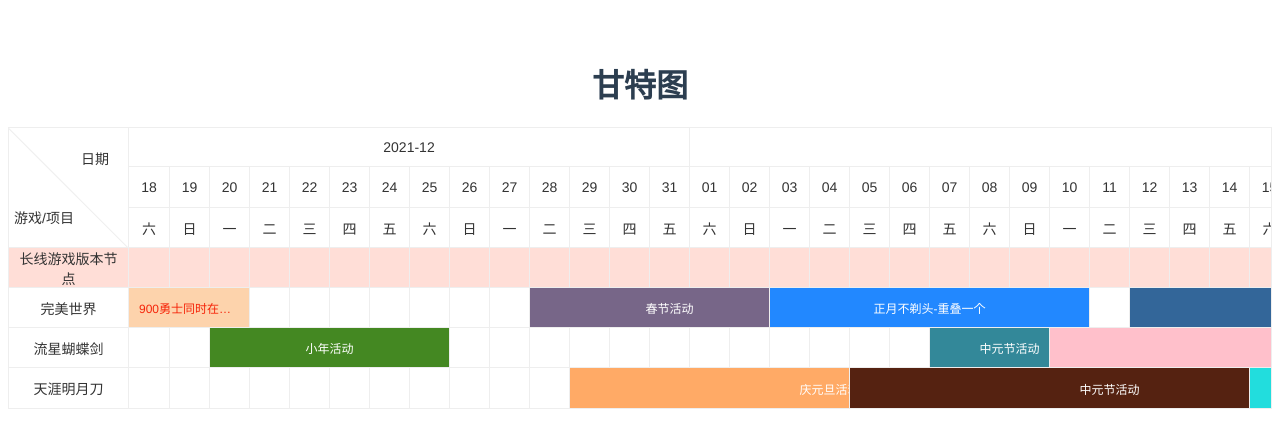
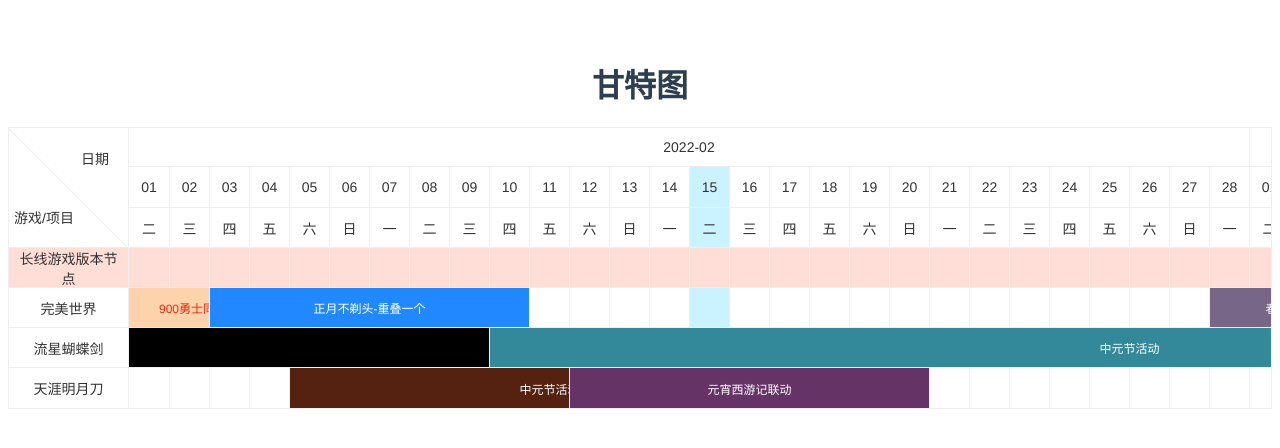
Before and after one commit to ddmy/vue3-gantt, a Vue app: page / in a window 1280 px wide. Shown: the top 448 px of the page. Built offline with nearby package versions, Linux system fonts and the light colour scheme.

Commit message:
修复bug，增加配置

```diff
--- a/src/App.vue
+++ b/src/App.vue
@@ -4,16 +4,20 @@
     :data="data"
     itemText="游戏/项目"
     dateText="日期"
-    :dateRangeList="['2021/12/18', '2022/2/20']"
+    :activeDate="'2022-02-15'"
+    :dateRangeList="dateRangeList"
     @scheduleClick="onScheduleClick"
   />
 </template>
 
 <script setup>
+import { ref } from 'vue'
 import Gantt from './components/Gantt.vue'
-import { fethDaysRange } from './util/index.js'
+import { fethDaysRange, fetchThreeDays } from './util/index.js'
 
-
+const dateRangeList = ref([])
+const currentRange = fetchThreeDays()
+dateRangeList.value = [currentRange[0], currentRange.at(-1)]
 
 
 /**
@@ -36,7 +40,7 @@
         desc: '这个活动很重要，6666666营收数百万，跨部门合作的一个大项目，BOSS亲自下场坐镇指挥，大家一定要团结一心!',
         backgroundColor: 'rgb(253, 211, 172)',
         textColor: 'rgb(245, 36, 9)',
-        days: fethDaysRange('2021-12-15', '2021-12-20')
+        days: fethDaysRange('2022-01-15', '2022-02-05')
       },
       {
         id: 222220,
@@ -44,7 +48,7 @@
         desc: '这个活动很重要，6666666营收数百万，跨部门合作的一个大项目，BOSS亲自下场坐镇指挥，大家一定要团结一心!',
         backgroundColor: '#768',
         textColor: '#fff',
-        days: fethDaysRange('2021-12-28', '2022-01-03')
+        days: fethDaysRange('2022-02-28', '2022-03-03')
       },
       {
         id: 555550,
@@ -52,7 +56,7 @@
         desc: '这个活动很重要，6666666营收数百万，跨部门合作的一个大项目，BOSS亲自下场坐镇指挥，大家一定要团结一心!',
         backgroundColor: '#28f',
         textColor: '#fff',
-        days: fethDaysRange('2022-01-03', '2022-01-10')
+        days: fethDaysRange('2022-02-03', '2022-02-10')
       },
       {
         id: 111110,
@@ -60,7 +64,7 @@
         desc: '这个活动很重要，营收数百万，跨部门合作的一个大项目，BOSS亲自下场坐镇指挥，大家一定要团结一心!',
         backgroundColor: '#369',
         textColor: '#fff',
-        days: fethDaysRange('2022-01-12', '2022-01-23')
+        days: fethDaysRange('2022-03-12', '2022-03-23')
       },
       {
         id: 44440,
@@ -68,7 +72,7 @@
         desc: '这个活动很重要，营收数百万，跨部门合作的一个大项目，BOSS亲自下场坐镇指挥，大家一定要团结一心!',
         backgroundColor: '#a59',
         textColor: '#fff',
-        days: fethDaysRange('2022-02-14', '2022-02-20')
+        days: fethDaysRange('2022-03-26', '2022-04-20')
       },
     ],
   },
@@ -78,12 +82,20 @@
     name: '流星蝴蝶剑',
     schedule: [
       {
+        id: 222221,
+        name: '小年活动',
+        desc: '这个活动很重要，6666666营收数百万，跨部门合作的一个大项目，BOSS亲自下场坐镇指挥，大家一定要团结一心!',
+        backgroundColor: '#482',
+        textColor: '#fff',
+        days: fethDaysRange('2022-02-25', '2022-03-10')
+      },
+      {
         id: 111111,
         name: '中元节活动',
         desc: '这个活动很重要，营收数百万，跨部门合作的一个大项目，BOSS亲自下场坐镇指挥，大家一定要团结一心!',
         backgroundColor: '#389',
         textColor: '#fff',
-        days: fethDaysRange('2022-01-10', '2022-01-13')
+        days: fethDaysRange('2022-02-10', '2022-03-13')
       },
       {
         id: 3333331,
@@ -91,15 +103,7 @@
         desc: '浪漫情人节，让玩家冲大把大把的钱，营收破亿！！！冲冲冲！',
         backgroundColor: 'pink',
         textColor: '#333',
-        days: fethDaysRange('2022-01-13', '2022-01-28')
-      },
-      {
-        id: 222221,
-        name: '小年活动',
-        desc: '这个活动很重要，6666666营收数百万，跨部门合作的一个大项目，BOSS亲自下场坐镇指挥，大家一定要团结一心!',
-        backgroundColor: '#482',
-        textColor: '#fff',
-        days: fethDaysRange('2021-12-23', '2021-12-28')
+        days: fethDaysRange('2022-04-23', '2022-05-10')
       },
       {
         id: 444441,
@@ -107,7 +111,7 @@
         desc: '双12是一年一度的割韭菜的季节，猎人们摩拳擦掌，按耐已久～',
         backgroundColor: '#000',
         textColor: '#fff',
-        days: fethDaysRange('2021-12-10', '2021-12-20')
+        days: fethDaysRange('2022-02-1', '2022-03-01')
       },
     ],
   },
@@ -122,7 +126,7 @@
         desc: '这个活动很重要，营收数百万，跨部门合作的一个大项目，BOSS亲自下场坐镇指挥，大家一定要团结一心!',
         backgroundColor: '#fa6',
         textColor: '#fff',
-        days: fethDaysRange('2021-12-29', '2022-01-10')
+        days: fethDaysRange('2022-03-28', '2022-04-10')
       },
       {
         id: 111112,
@@ -130,7 +134,7 @@
         desc: '这个活动很重要，营收数百万，跨部门合作的一个大项目，BOSS亲自下场坐镇指挥，大家一定要团结一心!',
         backgroundColor: '#521',
         textColor: '#fff',
-        days: fethDaysRange('2022-01-05', '2022-01-17')
+        days: fethDaysRange('2022-02-05', '2022-02-17')
       },
       {
         id: 444442,
@@ -138,7 +142,7 @@
         desc: '这个活动很重要，6666666营收数百万，跨部门合作的一个大项目，BOSS亲自下场坐镇指挥，大家一定要团结一心!',
         backgroundColor: '#2dd',
         textColor: '#fff',
-        days: fethDaysRange('2022-01-15', '2022-01-22')
+        days: fethDaysRange('2022-03-15', '2022-03-22')
       },
       {
         id: 222222,
@@ -146,7 +150,7 @@
         desc: '这个活动很重要，6666666营收数百万，跨部门合作的一个大项目，BOSS亲自下场坐镇指挥，大家一定要团结一心!',
         backgroundColor: '#636',
         textColor: '#fff',
-        days: fethDaysRange('2022-01-28', '2022-02-03')
+        days: fethDaysRange('2022-02-12', '2022-02-20')
       },
     ],
   },
--- a/src/components/Gantt.vue
+++ b/src/components/Gantt.vue
@@ -31,7 +31,8 @@
               :key="dayItem.day + dayItem.week"
               :class="{
                 'day-item': true,
-                'first-day-item': dayIndex === 0
+                'first-day-item': dayIndex === 0,
+                'date-active': activeDate === (dayItem.year + '-' + dayItem.month + '-' + dayItem.day)
               }"
             >
               <div class="day">{{ dayItem.day }}</div>
@@ -53,7 +54,8 @@
           :key="dateIndex"
           :class="{
             'date-item': true,
-            'date-item-work': dateItem.type === 'works'
+            'date-item-work': dateItem.type === 'works',
+            'date-active': dateItem.date === activeDate
           }"
           :style="computedStyle(item, dateItem)"
           :title="dateItem.type === `works` ? dateItem.desc : ``"
@@ -70,7 +72,7 @@
 
 <script setup>
 import { defineEmits } from 'vue'
-import { computedDaysRange, fethDaysRange, splitDaysForMonth, todayInRange } from '../util/index.js'
+import { computedDaysRange, fethDaysRange, splitDaysForMonth, todayInRange, fetchToday } from '../util/index.js'
 
 
 const props = defineProps({
@@ -91,11 +93,25 @@
   itemText: {
     type: String,
     required: true
+  },
+  activeDate: {
+    type: String,
+    default: ''
   }
 })
 const dateText = props.dateText
 const itemText = props.itemText
 const rangeDate = splitDaysForMonth(computedDaysRange(...props.dateRangeList))
+
+console.log('rangeDate', rangeDate)
+const data = props.data.map(item => {
+  if (item.type === 'normal' && Array.isArray(item.schedule)) {
+    item.schedule = item.schedule.sort((a, b) => new Date(a.days[0]).getTime() - new Date(b.days[0]).getTime())
+    return item
+  }
+  return item
+})
+const activeDate = props.activeDate || fetchToday()
 
 
 const itemWidth = 40
@@ -316,7 +332,6 @@
   }, 200)
 }
 
-const data = props.data
 </script>
 
 <style lang="less" scoped>
@@ -489,6 +504,9 @@
         }
       }
     }
+    .date-active {
+      background-color: #caf2ff;
+    }
   }
 }
 </style>
--- a/src/util/index.js
+++ b/src/util/index.js
@@ -79,23 +79,30 @@
   return new Array(count).fill().map((item, index) => String(dateList[0]).padStart(4, '0') + '-' + String(dateList[1]).padStart(2, '0') + '-' + String(index + 1).padStart(2, 0))
 }
 
+export const fetchToday = () => {
+  const now = new Date()
+  const currentYear = String(now.getFullYear()).padStart(4, '0')
+  const currentMonth = String(now.getMonth() + 1).padStart(2, '0')
+  const currentDay = String(now.getDate()).padStart(2, '0')
+  return `${currentYear}-${currentMonth}-${currentDay}`
+}
 
 export const fetchThreeDays = () => {
   const now = new Date()
   const currentYear = now.getFullYear()
   const currentMonth = now.getMonth() + 1
-  const currentDate = `${currentYear}-${currentMonth}`
+  const currentDate = `${currentYear}-${ String(currentMonth).padStart(2, '0')}`
   let prevDate = ''
   if (currentMonth === 1) {
-    prevDate = `${currentYear - 1}-12`
+    prevDate = `${String(currentYear - 1).padStart(4, '0')}-12`
   } else {
-    prevDate = `${currentYear}-${currentMonth - 1}`
+    prevDate = `${String(currentYear).padStart(4, '0')}-${String(currentMonth - 1).padStart(2, '0')}`
   }
   let nextDate = ''
   if (currentMonth === 12) {
-    nextDate = `${currentYear + 1}-1`
+    nextDate = `${String(currentYear + 1).padStart(4, '0')}-01`
   } else {
-    nextDate = `${currentYear}-${currentMonth + 1}`
+    nextDate = `${String(currentYear).padStart(4, '0')}-${String(currentMonth + 1).padStart(2, '0')}`
   }
 
   return [...fetchMonthRangeDay(prevDate), ...fetchMonthRangeDay(currentDate), ...fetchMonthRangeDay(nextDate)]
```
Also changed, not shown: 1 other file (tests, documents, lock files or other folders).
